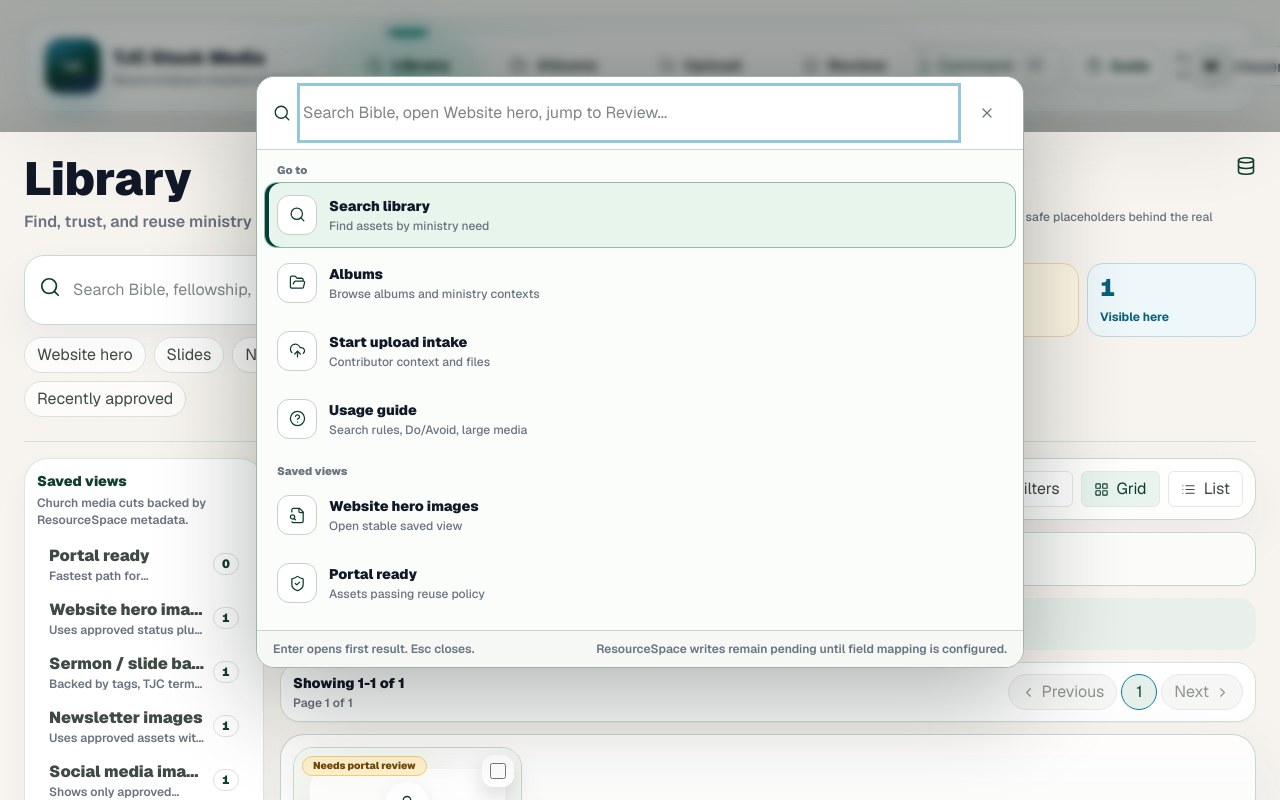
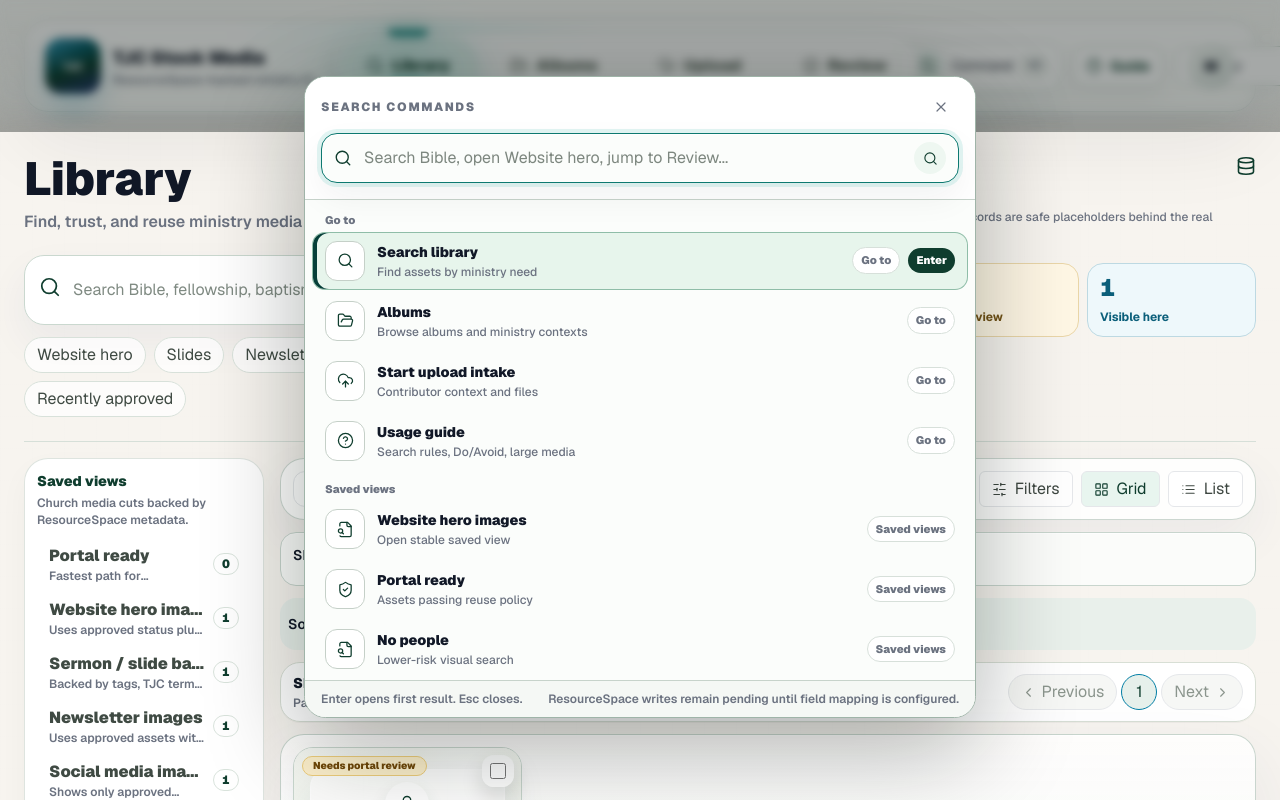
Before and after one commit to Hali0321/tjc-stock-media, a Next.js app in the folder frontend/: page / in a window 1280 px wide. Both pictures are taken after a click on the button "Open command palette". Shown: the top 800 px of the page. Built offline with nearby package versions, Linux system fonts and the light colour scheme.

Commit message:
feat(frontend): upgrade command palette action search

```diff
--- a/frontend/app/globals.css
+++ b/frontend/app/globals.css
@@ -256,6 +256,13 @@ textarea:focus-visible {
   display: none;
 }
 
+.command-search-input,
+.command-search-input:focus,
+.command-search-input:focus-visible {
+  outline: none;
+  box-shadow: none;
+}
+
 .dam-app-header {
   border-bottom: 0;
   background:
--- a/frontend/components/AppChrome.tsx
+++ b/frontend/components/AppChrome.tsx
@@ -56,7 +56,7 @@ export function AppChrome({ children }: { children: React.ReactNode }) {
               </a>
             ) : null}
             <label className="flex min-w-0 items-center gap-2">
-              <span id="demo-role-label" className="hidden text-xs font-medium text-tjc-muted sm:inline">Demo role</span>
+              <span id="demo-role-label" className="hidden text-xs font-medium text-tjc-muted 2xl:inline">Demo role</span>
               <select
                 aria-labelledby="demo-role-label"
                 value={role}
--- a/frontend/components/CommandPalette.tsx
+++ b/frontend/components/CommandPalette.tsx
@@ -2,7 +2,7 @@
 
 import { type KeyboardEvent as ReactKeyboardEvent, useCallback, useEffect, useMemo, useRef, useState } from "react";
 import { useRouter } from "next/navigation";
-import { Archive, FileSearch, FolderOpen, HelpCircle, Search, Settings2, ShieldAlert, ShieldCheck, UploadCloud, X } from "lucide-react";
+import { Archive, FileSearch, FolderOpen, HelpCircle, Search, Send, Settings2, ShieldAlert, ShieldCheck, UploadCloud, X } from "lucide-react";
 import { useDemoRole } from "@/components/RoleProvider";
 import { cn } from "@/lib/ui";
 
@@ -188,38 +188,54 @@ export function CommandPalette() {
     <>
       <button
         type="button"
-        className="hidden min-h-10 items-center gap-2 rounded-xl border border-[#b9c8bf] bg-[#fcfefd] px-3 text-sm font-black text-tjc-evergreen shadow-[0_1px_0_rgba(255,255,255,.95)_inset,0_12px_30px_rgba(25,34,29,.07)] transition hover:bg-[#eef7f1] active:translate-y-px md:inline-flex"
+        className="group hidden min-h-12 w-44 items-center gap-2 rounded-[1rem] border border-[#d3ded7] bg-white/92 px-3 text-left text-sm font-black text-tjc-evergreen shadow-[0_1px_0_rgba(255,255,255,.95)_inset,0_16px_40px_rgba(13,55,47,.075)] transition-all duration-500 ease-[cubic-bezier(.22,1,.36,1)] hover:-translate-y-0.5 hover:border-[#a8c7bb] hover:bg-[#f7fbf8] hover:shadow-[0_1px_0_rgba(255,255,255,.95)_inset,0_24px_54px_rgba(13,55,47,.12)] active:scale-[.985] md:inline-flex 2xl:w-72"
         onClick={openPalette}
         aria-label="Open command palette"
+        aria-keyshortcuts="Meta+K Control+K"
       >
-        <Search size={16} strokeWidth={1.8} aria-hidden="true" />
-        <span>Command</span>
-        <kbd className="rounded-md border border-[#c7d2ca] bg-[#f4f7f4] px-1.5 py-0.5 text-[11px] font-black text-tjc-muted">⌘K</kbd>
+        <span className="grid h-8 w-8 shrink-0 place-items-center rounded-full bg-[#edf7f3] text-tjc-evergreen shadow-[inset_0_0_0_1px_rgba(13,121,112,.08)] transition duration-500 ease-[cubic-bezier(.22,1,.36,1)] group-hover:bg-[#dff3ed]">
+          <Search size={16} strokeWidth={1.9} aria-hidden="true" />
+        </span>
+        <span className="min-w-0 flex-1">
+          <span className="block truncate text-[13px] leading-tight text-tjc-ink 2xl:hidden">Command</span>
+          <span className="hidden truncate text-[13px] leading-tight text-tjc-ink 2xl:block">Search commands</span>
+          <span className="hidden truncate text-[11px] font-semibold leading-tight text-tjc-muted 2xl:block">assets, views, queues, ResourceSpace ID</span>
+        </span>
+        <kbd className="shrink-0 rounded-lg border border-[#c7d2ca] bg-[#f4f7f4] px-1.5 py-0.5 text-[11px] font-black text-tjc-muted shadow-[0_1px_0_rgba(255,255,255,.9)_inset]">⌘K</kbd>
       </button>
       <button
         type="button"
-        className="inline-flex min-h-10 items-center gap-2 rounded-xl border border-tjc-line bg-white px-3 text-sm font-black text-tjc-evergreen transition hover:bg-[#f3f6f2] active:translate-y-px md:hidden"
+        className="inline-flex min-h-11 items-center justify-center gap-2 rounded-xl border border-[#d3ded7] bg-white px-3 text-sm font-black text-tjc-evergreen shadow-[0_1px_0_rgba(255,255,255,.95)_inset] transition-all duration-300 ease-[cubic-bezier(.22,1,.36,1)] hover:bg-[#f3f8f4] active:scale-[.98] md:hidden"
         onClick={openPalette}
         aria-label="Open command palette"
+        aria-keyshortcuts="Meta+K Control+K"
       >
         <Search size={16} strokeWidth={1.8} aria-hidden="true" />
-        <span>Command</span>
+        <span>Search commands</span>
       </button>
       {open ? (
         <div className="fixed inset-0 z-50 bg-[#07100d]/36 p-3 backdrop-blur-[5px]" role="presentation" onMouseDown={closePalette}>
           <section
             ref={dialogRef}
-            className="mx-auto mt-16 w-full max-w-3xl overflow-hidden rounded-[1.15rem] border border-[#9fb4a8] bg-[#fbfdfb] shadow-[0_30px_100px_rgba(7,16,13,.32),0_1px_0_rgba(255,255,255,.95)_inset]"
+            className="mx-auto mt-16 w-full max-w-2xl overflow-hidden rounded-[1.35rem] border border-[#9fb4a8] bg-[#fbfdfb] shadow-[0_30px_100px_rgba(7,16,13,.32),0_1px_0_rgba(255,255,255,.95)_inset]"
             role="dialog"
             aria-modal="true"
             aria-label="Command palette"
             onMouseDown={(event) => event.stopPropagation()}
           >
-            <div className="grid grid-cols-[auto_1fr_auto] items-center gap-3 border-b border-[#c7d3cb] bg-white px-4 py-3">
+            <div className="border-b border-[#c7d3cb] bg-white px-4 pb-4 pt-3">
+              <div className="mb-2 flex items-center justify-between gap-3">
+                <label className="text-xs font-black uppercase tracking-[.14em] text-tjc-muted" htmlFor="command-search">Search Commands</label>
+                <button className="grid h-9 w-9 place-items-center rounded-xl text-tjc-muted transition-all duration-300 ease-[cubic-bezier(.22,1,.36,1)] hover:bg-[#f3f6f2] active:scale-[.97]" type="button" onClick={closePalette} aria-label="Close command palette">
+                  <X size={16} strokeWidth={1.8} aria-hidden="true" />
+                </button>
+              </div>
+              <div className="grid min-h-12 grid-cols-[auto_1fr_auto] items-center gap-3 rounded-2xl border border-[#c9d6ce] bg-[#fbfdfb] px-3 shadow-[0_1px_0_rgba(255,255,255,.95)_inset,0_14px_34px_rgba(25,34,29,.06)] transition-all duration-300 ease-[cubic-bezier(.22,1,.36,1)] focus-within:border-[#0d7970] focus-within:ring-4 focus-within:ring-[#16a99a]/12">
                 <Search size={18} strokeWidth={1.8} className="text-tjc-evergreen" aria-hidden="true" />
                 <input
+                  id="command-search"
                   ref={inputRef}
-                className="min-h-12 min-w-0 bg-transparent text-lg font-semibold text-tjc-ink placeholder:text-[#7d877f]"
+                  className="command-search-input min-h-12 min-w-0 bg-transparent text-base font-semibold text-tjc-ink outline-none placeholder:text-[#7d877f] focus:outline-none focus-visible:outline-none"
                   value={query}
                   onChange={(event) => setQuery(event.target.value)}
                   onKeyDown={onInputKeyDown}
@@ -230,9 +246,10 @@ export function CommandPalette() {
                   aria-expanded={open}
                   role="combobox"
                 />
-              <button className="grid h-10 w-10 place-items-center rounded-xl text-tjc-muted hover:bg-[#f3f6f2]" type="button" onClick={closePalette} aria-label="Close command palette">
-                <X size={16} strokeWidth={1.8} aria-hidden="true" />
-              </button>
+                <span className="grid h-8 w-8 place-items-center rounded-full bg-[#eef7f1] text-tjc-evergreen" aria-hidden="true">
+                  {query.trim() ? <Send size={15} strokeWidth={1.8} /> : <Search size={15} strokeWidth={1.8} />}
+                </span>
+              </div>
             </div>
             <div className="max-h-[60dvh] overflow-y-auto p-2">
               {visibleCommands.length ? (
@@ -250,7 +267,7 @@ export function CommandPalette() {
                             key={command.id}
                             id={`command-option-${command.id}`}
                             className={cn(
-                              "grid min-h-16 grid-cols-[auto_1fr] items-center gap-3 rounded-xl px-3 py-2.5 text-left transition hover:bg-[#f3f8f4] focus-visible:bg-[#f3f8f4]",
+                              "grid min-h-14 grid-cols-[auto_1fr_auto] items-center gap-3 rounded-xl px-3 py-2 text-left transition-all duration-300 ease-[cubic-bezier(.22,1,.36,1)] hover:bg-[#f3f8f4] focus-visible:bg-[#f3f8f4]",
                               selected ? "bg-[#e7f5ec] ring-1 ring-[#8fbda8] shadow-[inset_4px_0_0_#063f39]" : ""
                             )}
                             role="option"
@@ -264,6 +281,10 @@ export function CommandPalette() {
                             <span className="min-w-0">
                               <strong className="block truncate text-sm font-black text-tjc-ink">{command.label}</strong>
                               <span className="mt-0.5 block truncate text-xs font-medium text-tjc-muted">{command.hint}</span>
+                            </span>
+                            <span className="hidden items-center gap-2 sm:inline-flex">
+                              <span className="rounded-full border border-[#d7e0da] bg-white px-2 py-1 text-[11px] font-black text-tjc-muted">{command.group}</span>
+                              {selected ? <span className="rounded-full bg-tjc-evergreen px-2 py-1 text-[11px] font-black text-white">Enter</span> : null}
                             </span>
                           </button>
                         );
```
Also changed, not shown: 2 other files (tests, documents, lock files or other folders). Lines whose indentation alone changed are shown as unchanged.
